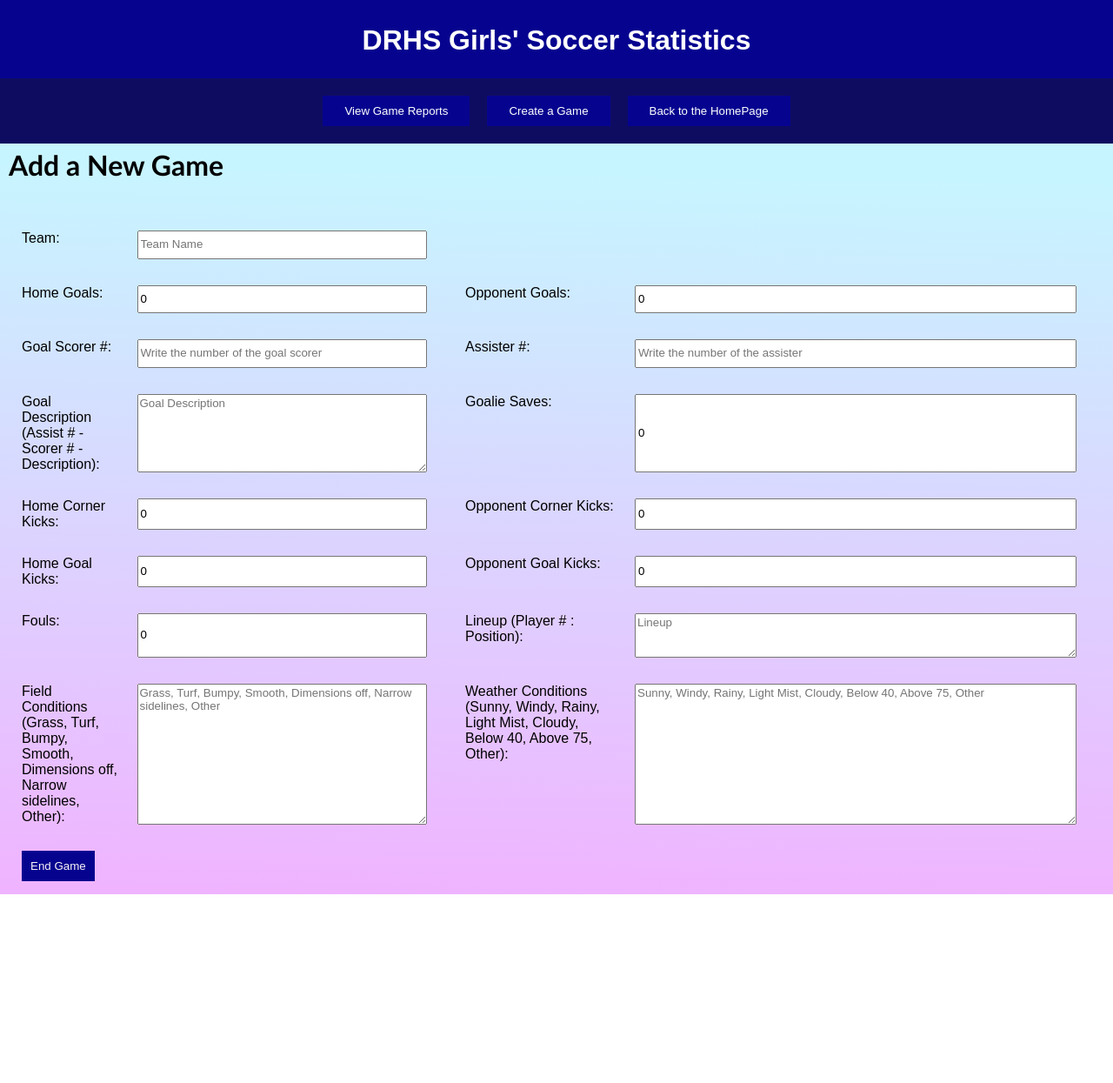
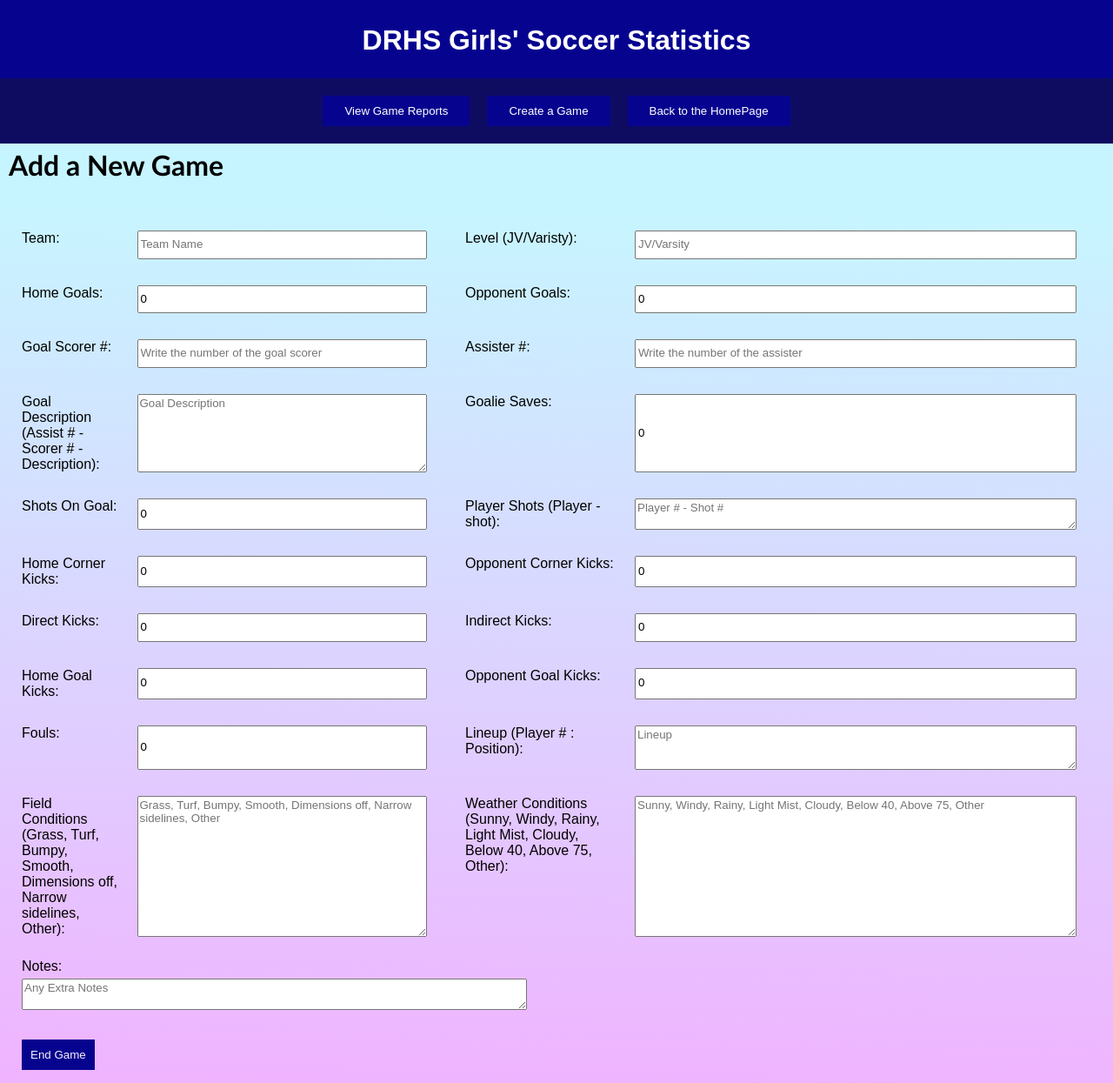
Before and after one commit to mopaws/SoccerStats, a Flask app: page /createReport/ in a window 1280 px wide. Shown: the whole page at 87% size. Before the commit the page ends 1028 px from the top, so only its background shows below. Run offline with Flask 3, Linux system fonts and the light colour scheme; some libraries are stand-ins or nearby versions.

Commit message:
Update createReport.html

```diff
--- a/templates/createReport.html
+++ b/templates/createReport.html
@@ -11,7 +11,12 @@
                    placeholder="Team Name">
             </input>
         </div>
-        <div></div>
+        <div class="fieldWrapper" class="textBox">
+                <label for="level">Level (JV/Varisty): </label>
+                <input type="text" name="level"
+                       placeholder="JV/Varsity">
+                </input>
+        </div>
         <div class="fieldWrapper" class="textBox">
             <label for="home_goals">Home Goals: </label>
             <input type="number" name="home_goals"
@@ -55,6 +60,20 @@
                        placeholder="Add Saves" value="0">
                 </input>
             </div>
+            <div class="fieldWrapper"class="textBox">
+                <label for="shots_on_goal">Shots On Goal: </label>
+                <input type="number" name="shots_on_goal"
+                       placeholder="Add a shot" value="0">
+                </input>
+            </div>
+            <div class="fieldWrapper">
+                <label for="player_shots">Player Shots (Player - shot): </label>
+        <textarea name="player_shots"
+                  placeholder="Player # - Shot #"
+                  rows="2"
+                  cols="70"
+                  ></textarea>
+    </div>
             <div class="fieldWrapper" class="textBox">
                 <label for="home_corner_kicks">Home Corner Kicks: </label>
                 <input type="number" name="home_corner_kicks"
@@ -68,7 +87,18 @@
                        placeholder="Add Corner Kick" value="0">
                 </input>
             </div>
-
+            <div class="fieldWrapper"class="textBox">
+                <label for="direct_kicks">Direct Kicks: </label>
+                <input type="number" name="direct_kicks"
+                    placeholder="Add a kick" value="0">
+                </input>
+            </div>
+            <div class="fieldWrapper"class="textBox">
+                <label for="indirect_kicks">Indirect Kicks: </label>
+                <input type="number" name="indirect_kicks"
+                    placeholder="Add a kick" value="0">
+                </input>
+            </div>
         <div class="fieldWrapper"class="textBox">
             <label for="home_goal_kicks">Home Goal Kicks: </label>
             <input type="number" name="home_goal_kicks"
@@ -113,6 +143,17 @@
                       cols="70"
                       ></textarea>
         </div>
+
+
+        <div class="notes">
+            <label for="notes">Notes: </label>
+    <textarea name="notes"
+              placeholder="Any Extra Notes"
+              rows="2"
+              cols="70"
+              ></textarea>
+        </div><br>
+
 <!--
         <p>
 
```
